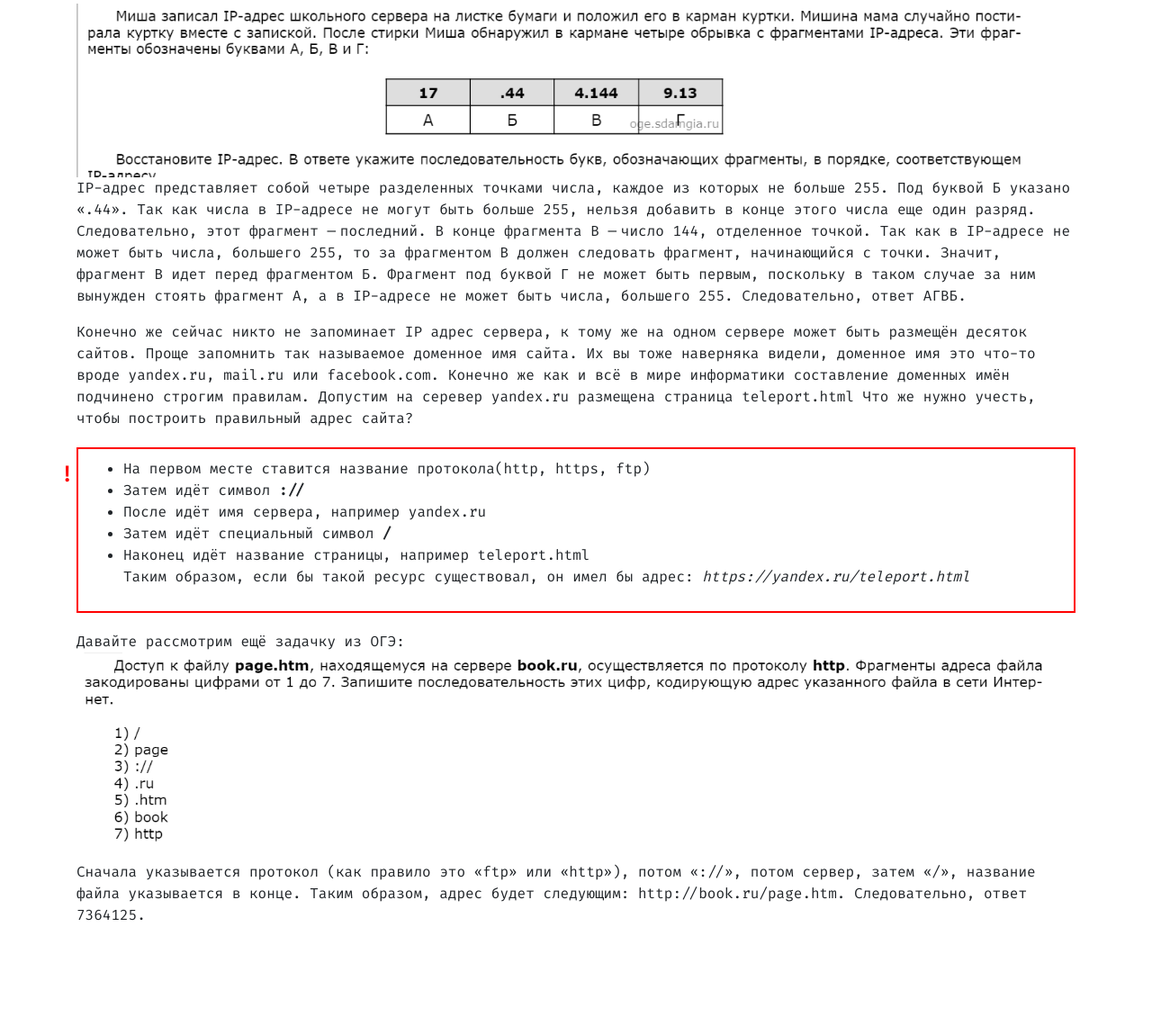
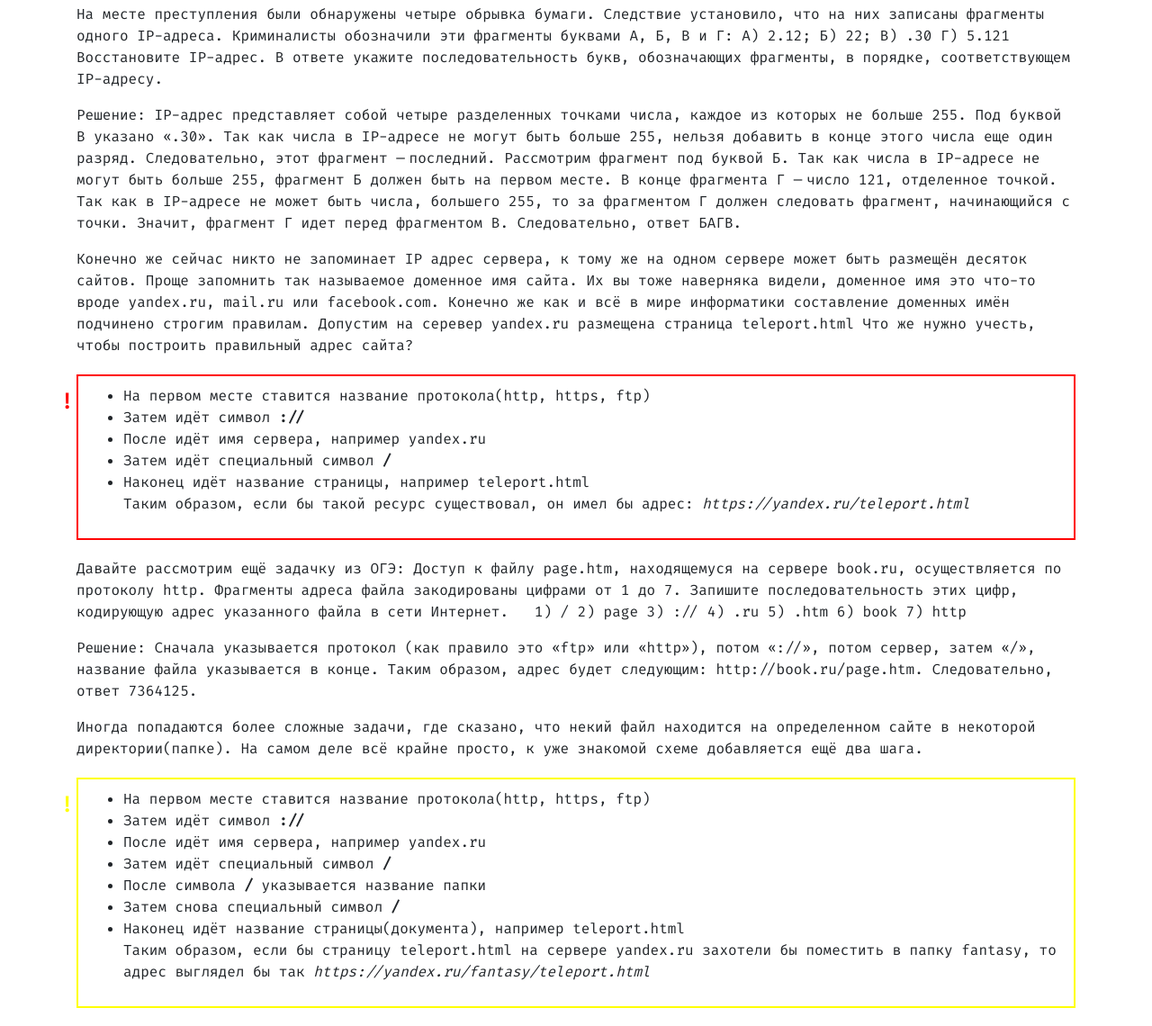
Before and after one commit to kovalyov-z3/MySite.github.io, a plain HTML site: page subjects/oge_articles/links.html in a window 1280 px wide. Shown: the part 400-1540 px from the top of the page at 90% size. Before the commit the page ends 1449 px from the top, so only its background shows below. Drawn offline with nearby package versions, Linux system fonts and the light colour scheme.

Commit message:
fixed oge material

```diff
--- a/subjects/oge_articles/links.html
+++ b/subjects/oge_articles/links.html
@@ -96,22 +96,30 @@
 
         </p>
 
-        <img src="pics/2.png" alt="Пример изображения" class="img-fluid">
 
         <p>
+            На месте преступления были обнаружены четыре обрывка бумаги. Следствие установило, что на них записаны
+            фрагменты одного IP-адреса. Криминалисты обозначили эти фрагменты буквами А, Б, В и Г:
+            A) 2.12; Б) 22; B) .30 Г) 5.121
+
+            Восстановите IP-адрес. В ответе укажите последовательность букв, обозначающих фрагменты, в порядке,
+            соответствующем IP-адресу.
+        </p>
+        <p>
+            Решение:
             IP-адрес представляет собой четыре разделенных точками числа, каждое из которых не больше 255.
 
-            Под буквой Б указано «.44». Так как числа в IP-адресе не могут быть больше 255, нельзя добавить в конце
+            Под буквой В указано «.30». Так как числа в IP-адресе не могут быть больше 255, нельзя добавить в конце
             этого числа еще один разряд. Следовательно, этот фрагмент  — последний.
 
-            В конце фрагмента В  — число 144, отделенное точкой. Так как в IP-адресе не может быть числа, большего 255,
-            то за фрагментом В должен следовать фрагмент, начинающийся с точки. Значит, фрагмент В идет перед фрагментом
-            Б.
+            Рассмотрим фрагмент под буквой Б. Так как числа в IP-адресе не могут быть больше 255, фрагмент Б должен быть
+            на первом месте.
 
-            Фрагмент под буквой Г не может быть первым, поскольку в таком случае за ним вынужден стоять фрагмент А, а в
-            IP-адресе не может быть числа, большего 255.
+            В конце фрагмента Г  — число 121, отделенное точкой. Так как в IP-адресе не может быть числа, большего 255,
+            то за фрагментом Г должен следовать фрагмент, начинающийся с точки. Значит, фрагмент Г идет перед фрагментом
+            В.
 
-            Следовательно, ответ АГВБ.
+            Следовательно, ответ БАГВ.
         </p>
 
 
@@ -137,13 +145,53 @@
             </ul>
         </div>
         Давайте рассмотрим ещё задачку из ОГЭ:
-        <img src="pics/3.png" alt="Пример изображения" class="img-fluid">
+        Доступ к файлу page.htm, находящемуся на сервере book.ru, осуществляется по протоколу http. Фрагменты адреса
+        файла закодированы цифрами от 1 до 7. Запишите последовательность этих цифр, кодирующую адрес указанного файла в
+        сети Интернет.
+
+
+
+        1)  /
+
+        2)  page
+
+        3)  ://
+
+        4)  .ru
+
+        5)  .htm
+
+        6)  book
+
+        7)  http
         </p>
         <p>
+            Решение:
             Сначала указывается протокол (как правило это «ftp» или «http»), потом «://», потом сервер, затем «/»,
             название файла указывается в конце. Таким образом, адрес будет следующим: http://book.ru/page.htm.
             Следовательно, ответ 7364125.
         </p>
+        <p>
+            Иногда попадаются более сложные задачи, где сказано, что некий файл находится на определенном сайте в
+            некоторой директории(папке).
+            На самом деле всё крайне просто, к уже знакомой схеме добавляется ещё два шага.
+        </p>
+        <div class="important-yellow">
+            <ul>
+                <li>На первом месте ставится название протокола(http, https, ftp)</li>
+                <li>Затем идёт символ <b>://</b></li>
+                <li>После идёт имя сервера, например yandex.ru</li>
+                <li>Затем идёт специальный символ <b>/</b></li>
+                <li>После символа <b>/</b> указывается название папки</li>
+                <li>Затем снова специальный символ <b>/</b></li>
+                <li>Наконец идёт название страницы(документа), например teleport.html</li>
+                Таким образом, если бы страницу teleport.html на сервере yandex.ru захотели
+                бы поместить в папку fantasy, то адрес выглядел бы так
+                <i>https://yandex.ru/fantasy/teleport.html</i>
+
+
+            </ul>
+        </div>
     </div>
 
     <script src="https://code.jquery.com/jquery-3.5.1.slim.min.js"></script>
```
